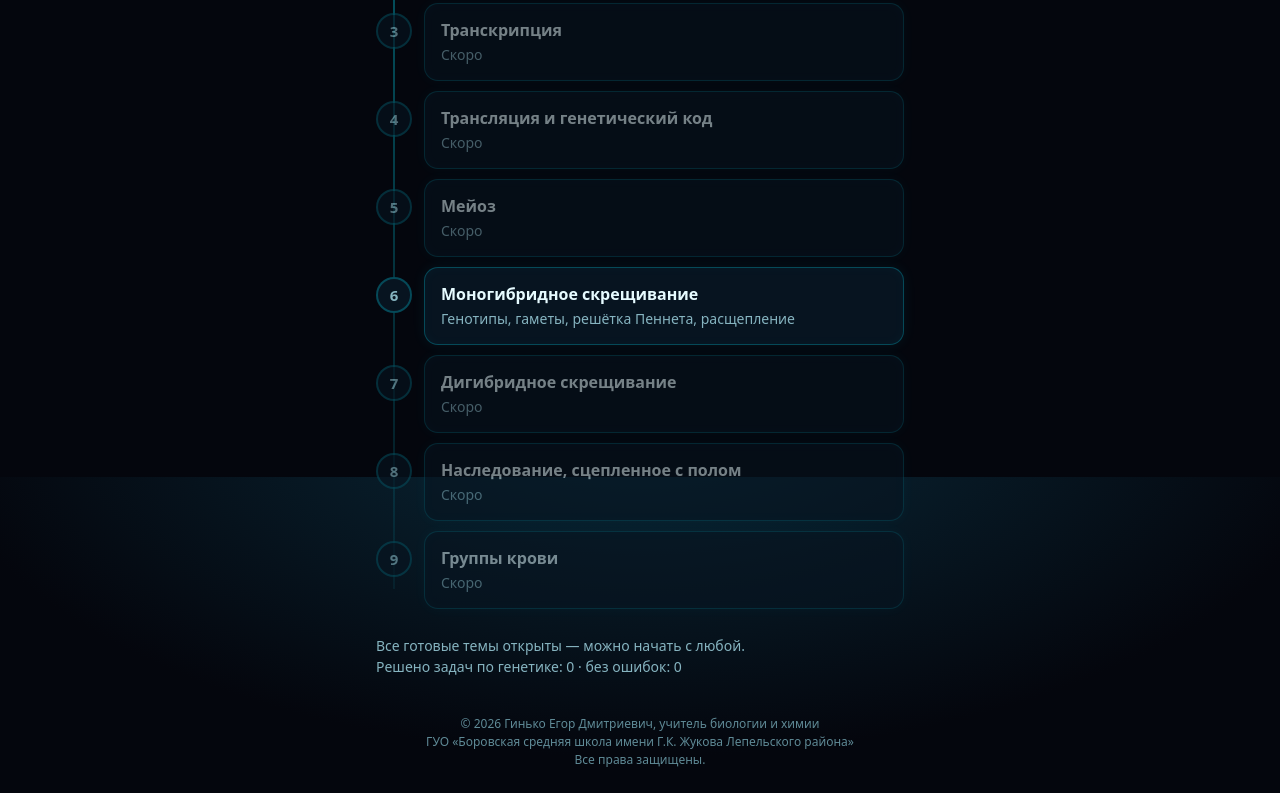
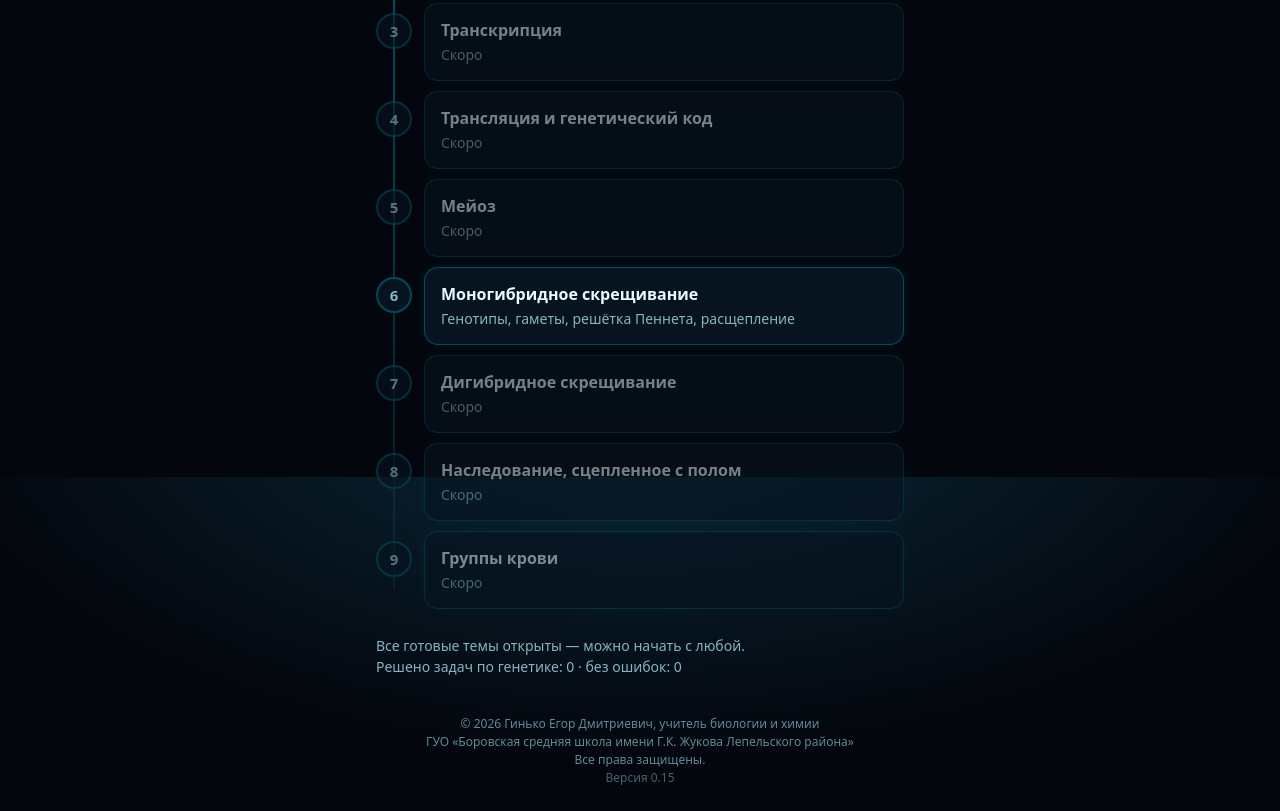
Before and after one commit to AzzP1D/genetika, a website: page app/index.html in a window 1280 px wide. Shown: the part 323-1134 px from the top of the page. Drawn offline with Linux system fonts and the light colour scheme.

Commit message:
Номер версии в подвале меню
Co-Authored-By: Claude Opus 5.5 <noreply@anthropic.com>

```diff
--- a/app/index.html
+++ b/app/index.html
@@ -10,7 +10,7 @@
 </head>
 <body>
   <div id="app"></div>
-  <footer class="copy">© 2026 Гинько Егор Дмитриевич, учитель биологии и химии<br>ГУО «Боровская средняя школа имени Г.К. Жукова Лепельского района»<br>Все права защищены.</footer>
+  <footer class="copy">© 2026 Гинько Егор Дмитриевич, учитель биологии и химии<br>ГУО «Боровская средняя школа имени Г.К. Жукова Лепельского района»<br>Все права защищены.<br><span class="ver">Версия 0.15</span></footer>
   <script src="path.js"></script>
   <script src="app.js"></script>
 </body>
--- a/app/style.css
+++ b/app/style.css
@@ -119,3 +119,4 @@ h1 { color: var(--accent); letter-spacing: .06em; text-shadow: 0 0 14px #00e5ff9
 
 /* Подпись автора */
 .copy { max-width: 560px; margin: 8px auto 24px; padding: 0 16px; color: #5f8a96; font-size: 12px; line-height: 1.5; text-align: center; }
+.copy .ver { opacity: .7; }
```
